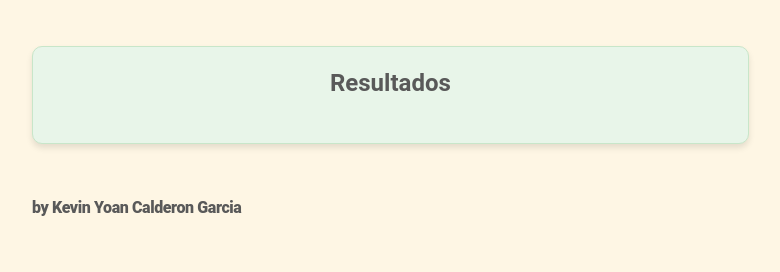
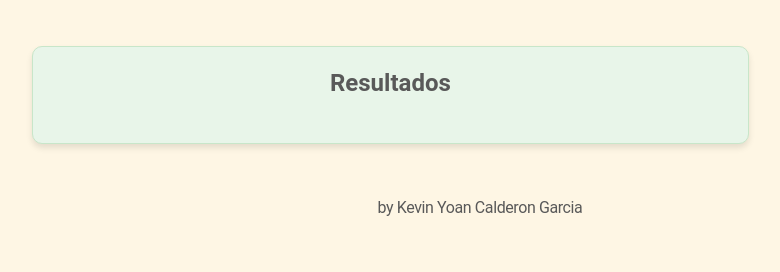
Before and after one commit to Kevin4Calderon/Emotion-IA, a Flask app: page / in a window 1280 px wide. Shown: the part 568-840 px from the top of the page, without its empty margins (160-940 px from the left). Run offline with Flask 2, Linux system fonts and the light colour scheme; some libraries are stand-ins or nearby versions.

Commit message:
Update index.html

```diff
--- a/templates/index.html
+++ b/templates/index.html
@@ -212,7 +212,7 @@
                 </div>
             </div>
         </div>
-        <h2 class="text-1xl font-extrabold tracking-tight">by Kevin Yoan Calderon Garcia</h2>
+        <h2 class="text-1xl text-center mt-4 tracking-tight">by Kevin Yoan Calderon Garcia</h2>
     </div>
 </div>
 
```
